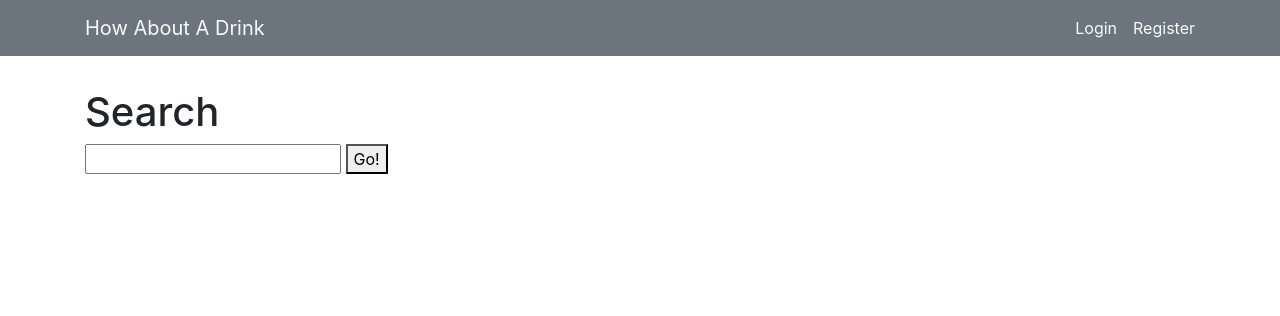
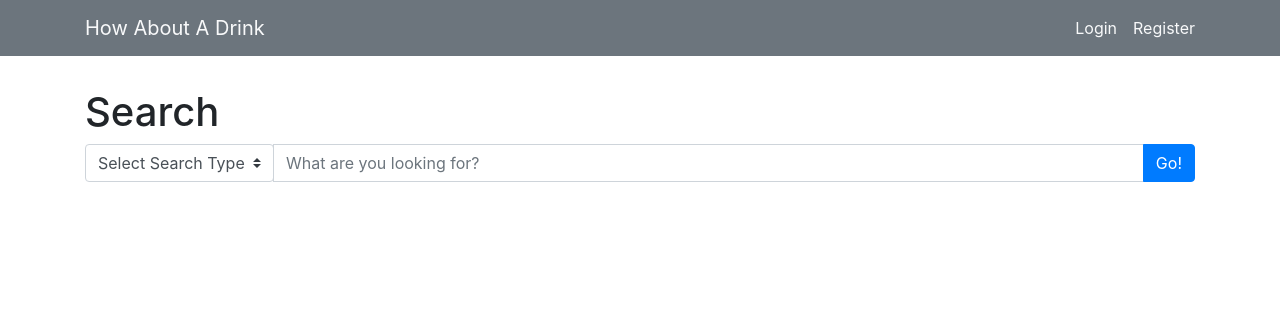
Before and after one commit to icym1lk/how-about-a-drink, a Flask app: page / in a window 1280 px wide. Shown: the top 316 px of the page. Run offline with Flask 2, Linux system fonts and the light colour scheme; some libraries are stand-ins or nearby versions.

Commit message:
Add select list to /results search bar. Only Letter route implemented

```diff
--- a/app.py
+++ b/app.py
@@ -16,12 +16,13 @@ def homepage():
 
     return render_template("index.html")
 
-@app.route("/results")
+@app.route("/results", methods=["POST"])
 def search_results():
     """Render search results."""
-    query = request.args['query']
+    query_type = request.form['query_type']
+    query = request.form['query']
     res = requests.get(f'https://www.thecocktaildb.com/api/json/v1/1/search.php?',
-                                params = {'f': query})
+                                params = {query_type: query})
     data = res.json()
     # import pdb
     # pdb.set_trace()
--- a/templates/index.html
+++ b/templates/index.html
@@ -2,8 +2,26 @@
 {% block title %}Whatcha havin{% endblock %}
 {% block content %}
   <h1>Search</h1>
-  <form action="/results">
+  <!-- <form action="/results">
     <input type="text" name="query" id="query">
     <button>Go!</button>
+  </form> -->
+
+  <form action="/results" method="POST" class="form">
+    <div class="input-group mb-3">
+      <div class="input-group-prepend">
+        <select name="query_type" class="custom-select">
+          <option selected>Select Search Type</option>
+          <option value="s">Cocktail</option>
+          <option value="i">Ingredient</option>
+          <option value="f">Letter</option>
+        </select>
+      </div>
+      <input type="text" name="query" id="query" class="form-control" placeholder="What are you looking for?" aria-label="Text input with select list">
+      <div class="input-group-append">
+        <button class="btn btn-primary" aria-haspopup="true" aria-expanded="false">Go!</button>
+      </div>
+    </div>
   </form>
+
 {% endblock %}
```
